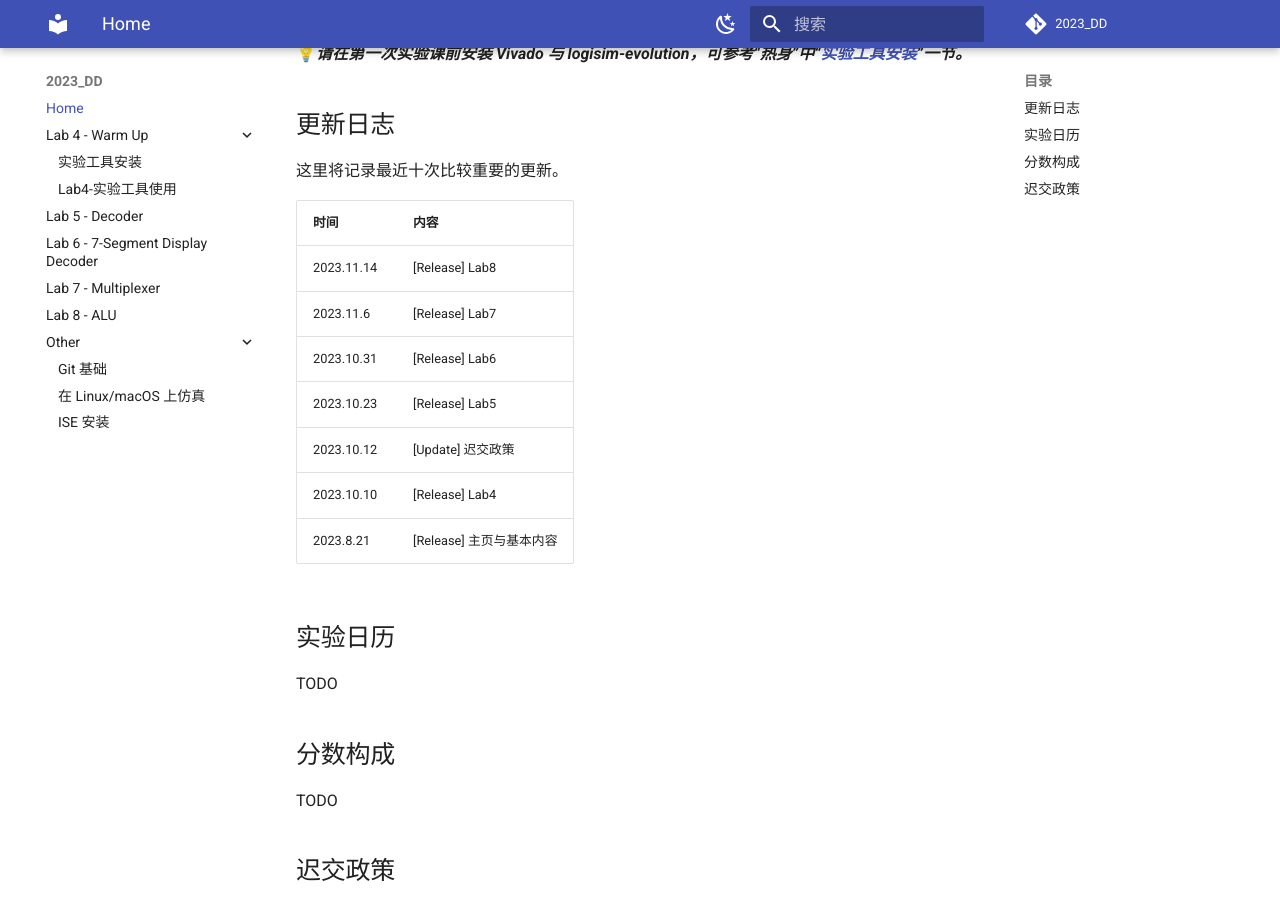
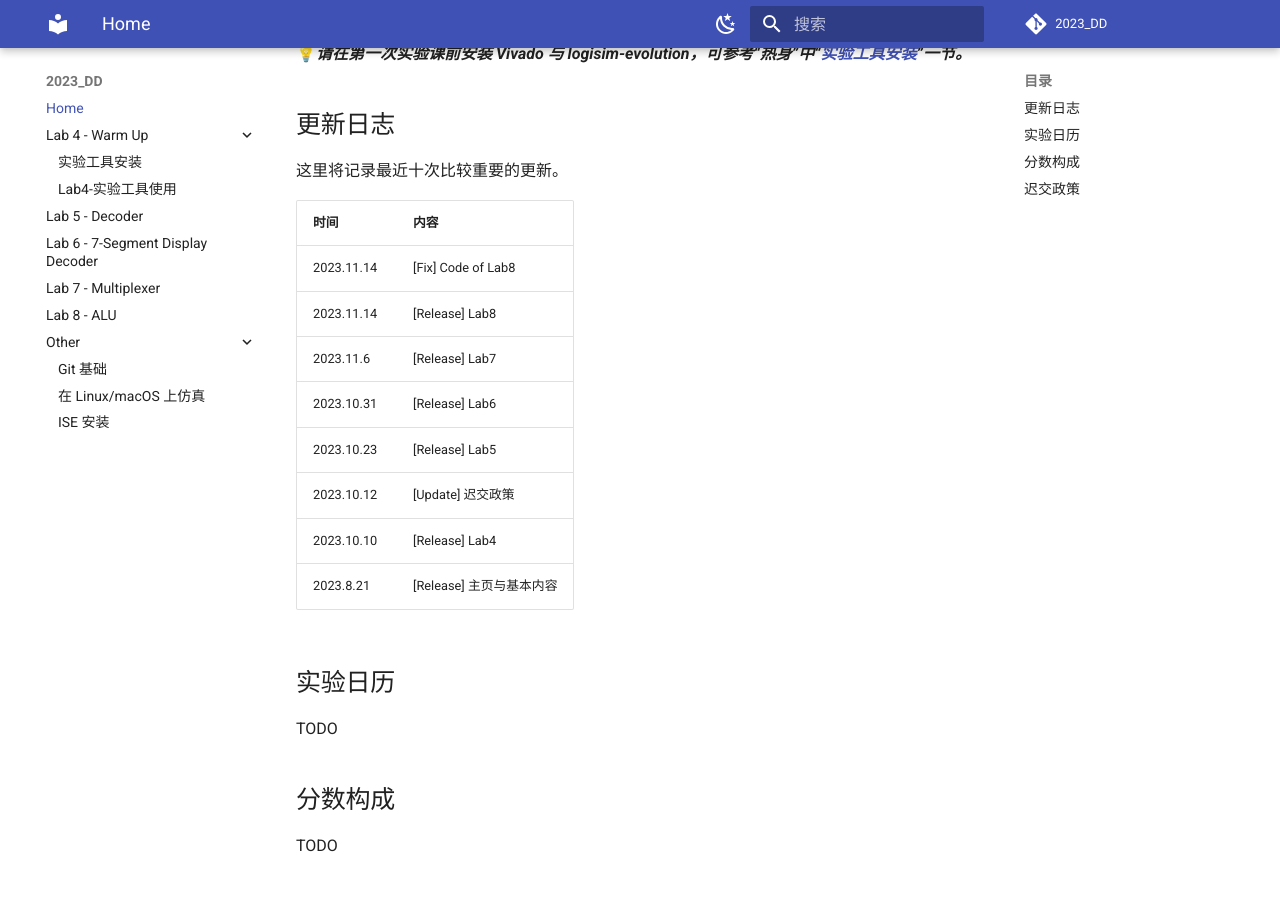
Before and after one commit to Guahao31/2023_DD, an MkDocs documentation site: the page built from docs/index.md, in a window 1280 px wide and 900 px high, scrolled down 458 px. Built offline with MkDocs 1.6.1 and Material for MkDocs 9.7.7, drawn with Linux system fonts in a browser that asks for light colours; a script that is not in the unit is left out; comment, search, counter and statistics services are not loaded.

Commit message:
update: index log - fix of code

```diff
--- a/docs/index.md
+++ b/docs/index.md
@@ -20,6 +20,7 @@
 
 | 时间 | 内容 |
 | --- | :------------------------------------ |
+| 2023.11.14 | [Fix] Code of Lab8 |
 | 2023.11.14 | [Release] Lab8 |
 | 2023.11.6 | [Release] Lab7 |
 | 2023.10.31 | [Release] Lab6 |
```
